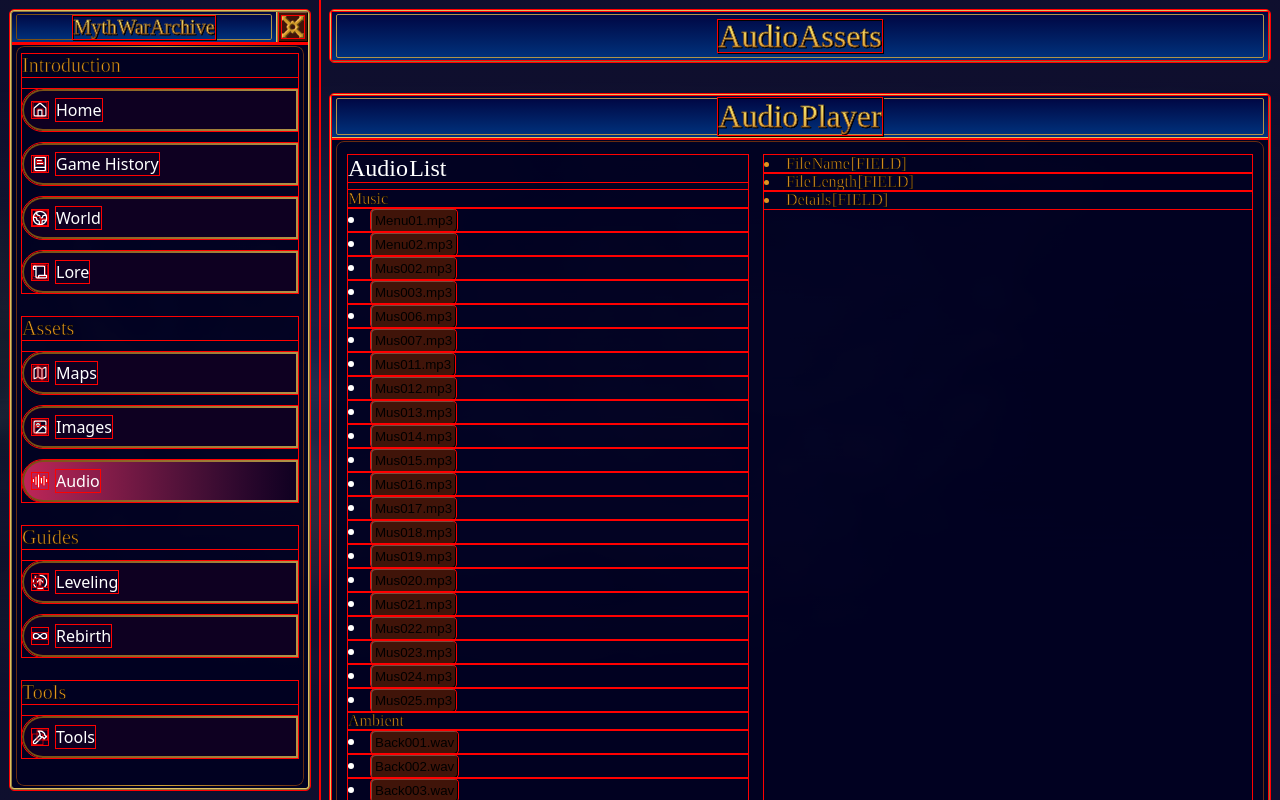
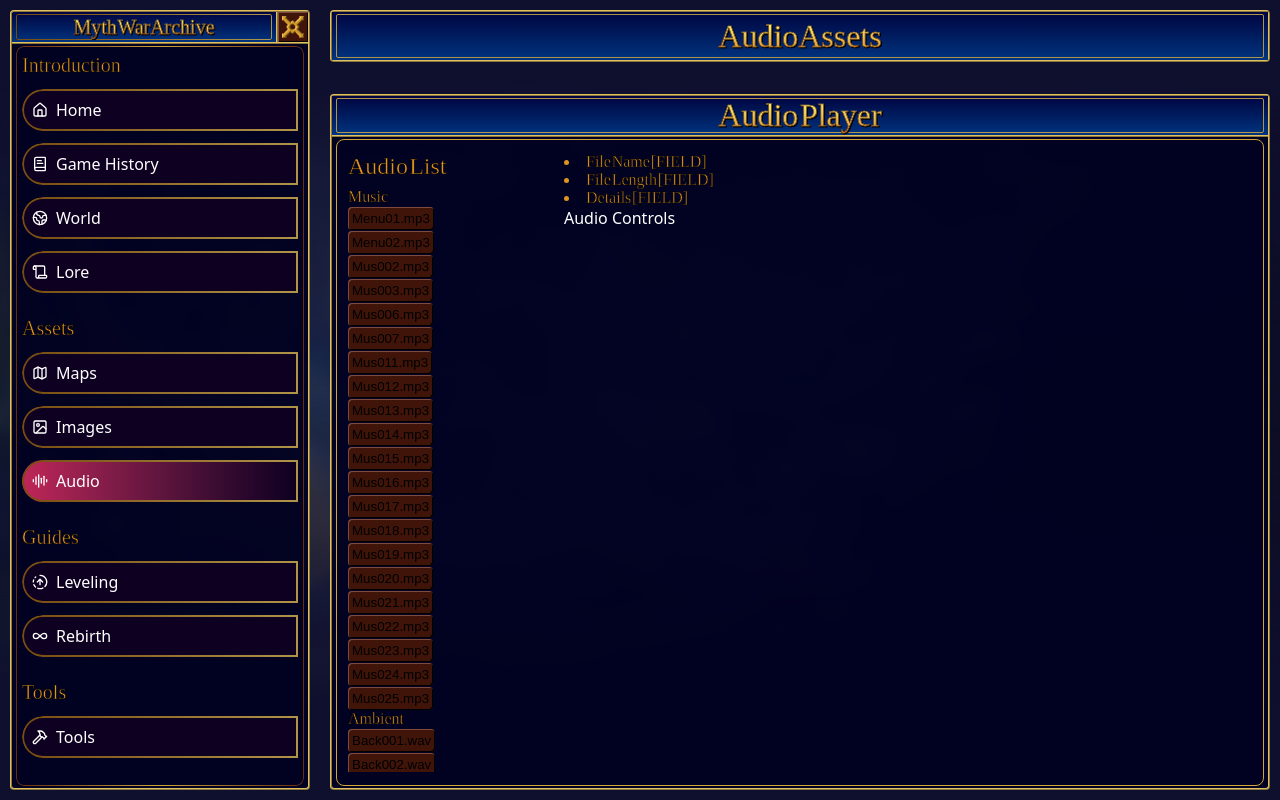
Before and after one commit to MGSimard/myth-war-archive-v2, a React (Vite) app: page /assets/audio in a window 1280 px wide. Shown: the top 800 px of the page. Built offline with nearby package versions, Linux system fonts and the light colour scheme; a web font is replaced by a local one.

Commit message:
Settle for an audio player container that'll span the page

```diff
--- a/src/_components/AudioPlayer.tsx
+++ b/src/_components/AudioPlayer.tsx
@@ -1,14 +1,20 @@
 import { Fragment, useState } from "react";
 import tracks from "@/_data/assets-audio.json";
 
+interface TrackTypes {
+  file: string;
+  description: string;
+  link: string;
+}
+
 export function AudioPlayer() {
-  const [selectedAudio, setSelectedAudio] = useState<string | null>(null);
+  const [selectedAudio, setSelectedAudio] = useState<TrackTypes | null>(null);
 
   return (
     <>
       <div id="audio-list">
         <div id="audio-list-header">
-          <h3>Audio List</h3>
+          <h3 className="label">Audio List</h3>
         </div>
         <div id="audio-list-content">
           {Object.entries(tracks).map(([category, tracks]) => (
@@ -17,10 +23,7 @@ export function AudioPlayer() {
               <ul>
                 {tracks.map((track) => (
                   <li key={track.file}>
-                    <button
-                      type="button"
-                      aria-label={`Select ${track.file}`}
-                      onClick={() => setSelectedAudio(track.file)}>
+                    <button type="button" aria-label={`Select ${track.file}`} onClick={() => setSelectedAudio(track)}>
                       {track.file}
                     </button>
                   </li>
@@ -31,13 +34,13 @@ export function AudioPlayer() {
         </div>
       </div>
       <div id="audio-right">
-        <ul>
+        <ul aria-atomic="true" aria-live="polite" aria-label="Current Track Information">
           <li className="label">File Name [FIELD]</li>
           <li className="label">File Length [FIELD]</li>
           <li className="label">Details [FIELD]</li>
         </ul>
+        <div id="audio-controls">Audio Controls</div>
       </div>
-      <div id="audio-controls">Audio Controls</div>
     </>
   );
 }
--- a/src/_styles/global.css
+++ b/src/_styles/global.css
@@ -39,7 +39,7 @@
   margin: 0;
   padding: 0;
   box-sizing: border-box;
-  outline: 0.1rem solid red;
+  /* outline: 0.1rem solid red; */
 }
 html {
   font-family: var(--contentFont);
@@ -231,7 +231,7 @@ table {
   content: "";
   position: absolute;
   inset: var(--decorlinePad);
-  border: 0.1rem solid var(--clrGoldInnerLineDark);
+  border: 0.1rem solid var(--clrGoldInnerLineLight);
   border-radius: 0.8rem;
   pointer-events: none;
 }
@@ -695,6 +695,8 @@ dialog .rzpp-controls button {
 #maps table {
   width: 100%;
   border: 0.2rem ridge var(--clrGoldInnerLineLight);
+  border-collapse: separate;
+  border-spacing: 0;
   border-radius: 0.4rem;
   background: oklch(0.21 0.0835 277.35 / 0.67);
 }
@@ -813,22 +815,46 @@ dialog .rzpp-controls button {
   display: block;
 }
 /* AUDIO */
+main:has(#audio) {
+  height: 100dvh;
+}
 #audio {
-  flex-grow: 1;
+  display: flex;
+  flex-direction: column;
+  flex: 1 1 auto;
+  min-height: 0;
 }
 #audio .section-content {
   display: grid;
-  grid-template-columns: minmax(0, 40rem) minmax(0, auto);
+  grid-template-columns: minmax(0, 20rem) minmax(0, auto);
   gap: 1.6rem;
+  flex: 1 1 auto;
+  min-height: 0;
+}
+#audio .section-content {
+  height: 100%;
+}
+#audio-list,
+#audio-right {
+  height: 100%;
+}
+#audio-list {
+  display: flex;
+  flex-direction: column;
+  min-height: 0;
+}
+#audio-list-header {
+  flex-shrink: 0;
 }
 #audio-list-content {
+  flex-grow: 1;
   white-space: nowrap;
-  overflow-y: scroll;
+  overflow-y: auto;
   scrollbar-width: thin;
   scrollbar-color: var(--clrGoldInnerLineLight) transparent;
 }
-#audio-controls {
-  grid-column: span 2;
+#audio-list-content ul {
+  list-style: none;
 }
 
 /* MEDIA QUERIES */
```
